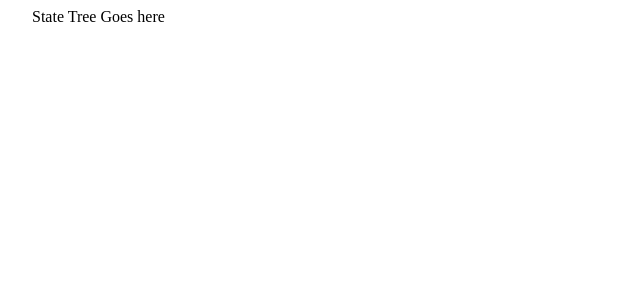
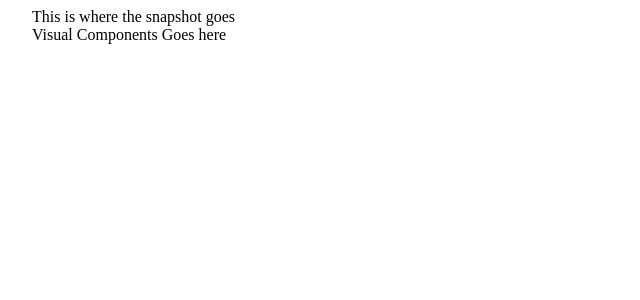
Before and after one commit to oslabs-beta/deValtio, a React app: page / in a window 1280 px wide. Shown: the top 300 px of the page, without its empty margins (0-640 px from the left). Built offline with nearby package versions, Linux system fonts and the light colour scheme.

Commit message:
placed placeholder files into each component folder

```diff
--- /dev/null
+++ b/src/frontend/Components/ComponentGraph/componentgraph.tsx
@@ -0,0 +1 @@
+//this is for the component graph
--- /dev/null
+++ b/src/frontend/Components/ComponentTree/componenttree.tsx
@@ -0,0 +1 @@
+//this is for the component tree
--- /dev/null
+++ b/src/frontend/Components/NavBar/navbar.tsx
@@ -0,0 +1 @@
+//this is for the navbar
--- /dev/null
+++ b/src/frontend/Components/ProxyNetwork/proxynetwork.tsx
@@ -0,0 +1 @@
+//this is for the proxy network image
--- /dev/null
+++ b/src/frontend/Components/Snapshot/snapshot.tsx
@@ -0,0 +1 @@
+//this is for individual snapshots of state
--- /dev/null
+++ b/src/frontend/Components/StateDiff/statediff.tsx
@@ -0,0 +1 @@
+//this is for state drawn out
--- a/src/frontend/Containers/SnapshotContainer.tsx
+++ b/src/frontend/Containers/SnapshotContainer.tsx
@@ -3,7 +3,7 @@ import Grid from '@material-ui/core/Grid';
 export const SnapshotContainer = (): JSX.Element => {
     return (
         <Grid container item>
-
+            This is where the snapshot goes
         </Grid>
     );
 }
--- a/src/frontend/Containers/VisualContainer.tsx
+++ b/src/frontend/Containers/VisualContainer.tsx
@@ -3,7 +3,7 @@ import Grid from '@material-ui/core/Grid';
 export const VisualContainer = (): JSX.Element => {
     return (
         <Grid container item>
-            State Tree Goes here
+            Visual Components Goes here
         </Grid>
     );
 }
```
